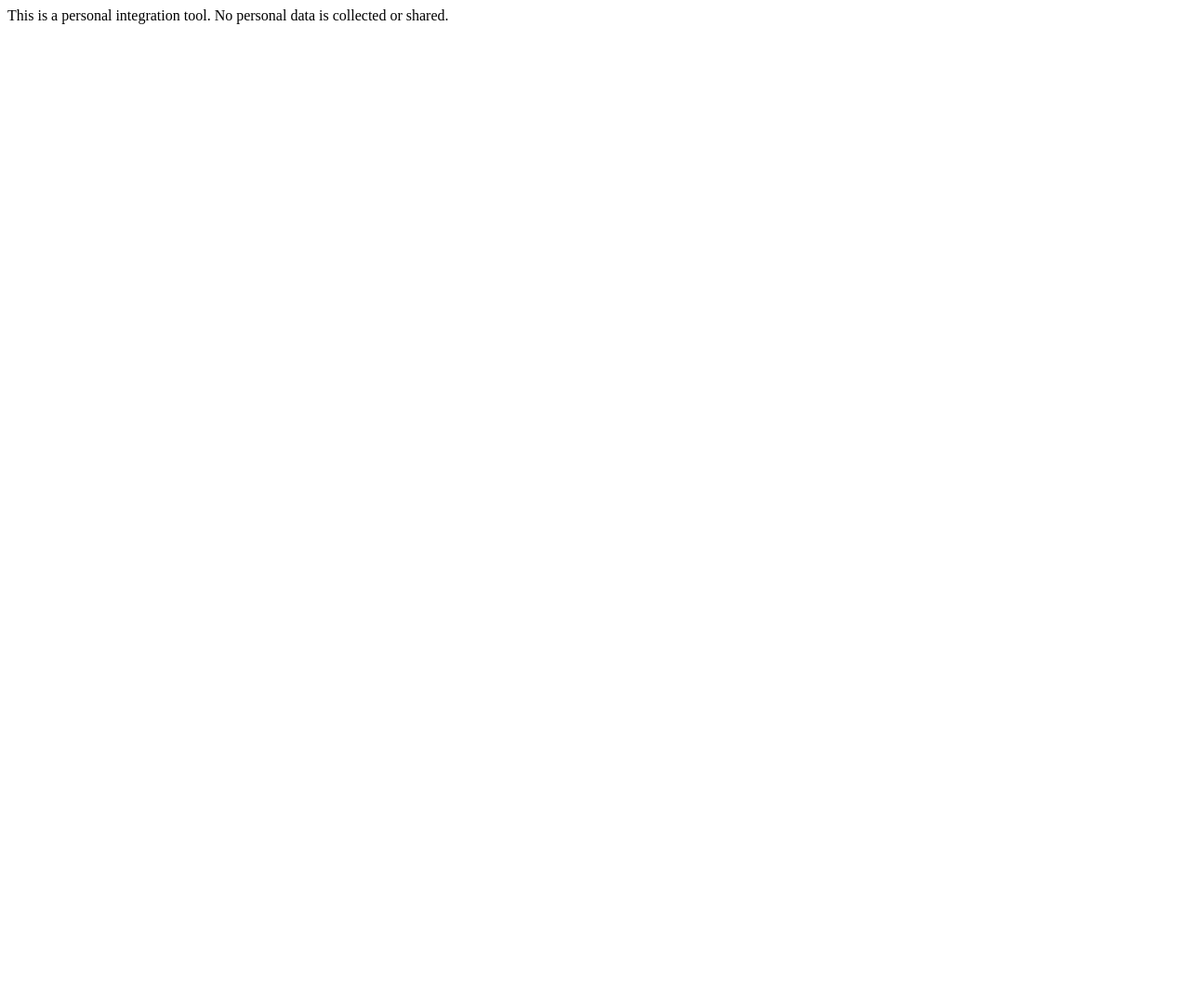
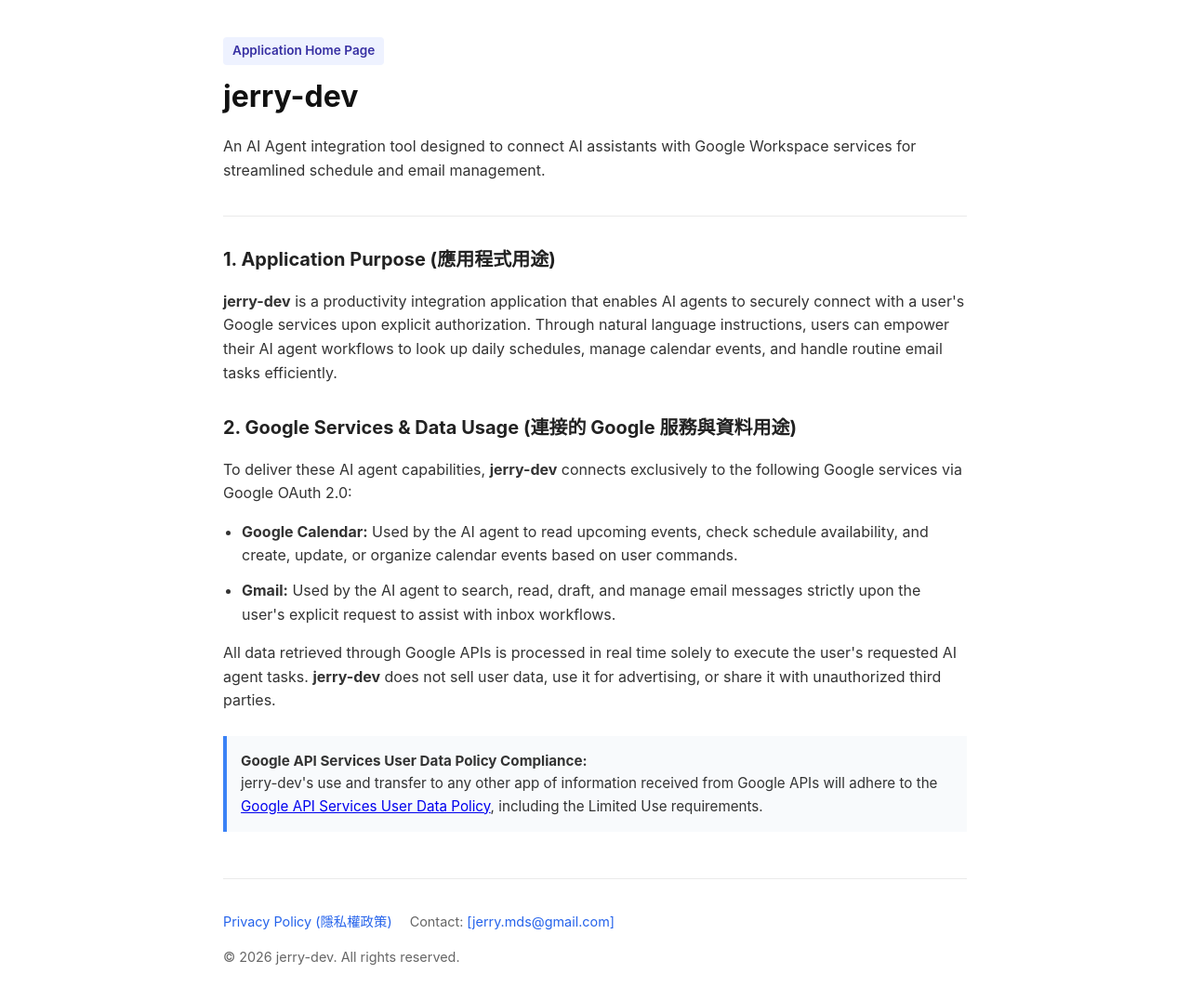
Before and after one commit to jerrymds/my-privacy, a plain HTML site: page index.html in a window 1280 px wide. Shown: the whole page at 93% size. Before the commit the page ends 800 px from the top, so only its background shows below. Drawn offline with Linux system fonts and the light colour scheme.

Commit message:
Revise index.html for jerry-dev application
Updated the HTML structure, added metadata, and improved content for the jerry-dev application.

```diff
--- a/index.html
+++ b/index.html
@@ -1,8 +1,68 @@
-<html>
-  <head>
-    <meta name="google-site-verification" content="XMdAApquWvfUfF5CYuIqDPlB7iYRP8B_oBKfu9Gf10Q" />
-  </head>
-  <body>
-    This is a personal integration tool. No personal data is collected or shared.
-  </body>
+<!DOCTYPE html>
+<html lang="en">
+<head>
+    <meta charset="UTF-8">
+    <meta name="viewport" content="width=device-width, initial-scale=1.0">
+    <!-- 與 Google Cloud OAuth 同意畫面的 App Name 完全一致 -->
+    <title>jerry-dev</title>
+    <style>
+        body { font-family: -apple-system, BlinkMacSystemFont, "Segoe UI", Roboto, sans-serif; line-height: 1.6; color: #333; max-width: 800px; margin: 0 auto; padding: 40px 20px; }
+        header { border-bottom: 1px solid #eaeaea; padding-bottom: 20px; margin-bottom: 30px; }
+        h1 { margin: 0 0 10px 0; color: #111; }
+        h2 { color: #222; margin-top: 30px; font-size: 1.25rem; }
+        .badge { display: inline-block; background: #eef2ff; color: #3730a3; padding: 4px 10px; border-radius: 4px; font-size: 0.85rem; font-weight: 600; margin-bottom: 8px; }
+        ul { padding-left: 20px; }
+        li { margin-bottom: 12px; }
+        .notice { background: #f8fafc; border-left: 4px solid #3b82f6; padding: 15px; margin: 25px 0; font-size: 0.95rem; }
+        footer { margin-top: 50px; padding-top: 20px; border-top: 1px solid #eaeaea; font-size: 0.9rem; color: #666; }
+        footer a { color: #2563eb; text-decoration: none; margin-right: 15px; }
+    </style>
+</head>
+<body>
+
+    <header>
+        <span class="badge">Application Home Page</span>
+        <h1>jerry-dev</h1>
+        <p>An AI Agent integration tool designed to connect AI assistants with Google Workspace services for streamlined schedule and email management.</p>
+    </header>
+
+    <main>
+        <h2>1. Application Purpose (應用程式用途)</h2>
+        <p>
+            <strong>jerry-dev</strong> is a productivity integration application that enables AI agents to securely connect with a user's Google services upon explicit authorization. Through natural language instructions, users can empower their AI agent workflows to look up daily schedules, manage calendar events, and handle routine email tasks efficiently.
+        </p>
+
+        <h2>2. Google Services &amp; Data Usage (連接的 Google 服務與資料用途)</h2>
+        <p>
+            To deliver these AI agent capabilities, <strong>jerry-dev</strong> connects exclusively to the following Google services via Google OAuth 2.0:
+        </p>
+        <ul>
+            <li>
+                <strong>Google Calendar:</strong> Used by the AI agent to read upcoming events, check schedule availability, and create, update, or organize calendar events based on user commands.
+            </li>
+            <li>
+                <strong>Gmail:</strong> Used by the AI agent to search, read, draft, and manage email messages strictly upon the user's explicit request to assist with inbox workflows.
+            </li>
+        </ul>
+        <p>
+            All data retrieved through Google APIs is processed in real time solely to execute the user's requested AI agent tasks. <strong>jerry-dev</strong> does not sell user data, use it for advertising, or share it with unauthorized third parties.
+        </p>
+
+        <div class="notice">
+            <strong>Google API Services User Data Policy Compliance:</strong><br>
+            jerry-dev's use and transfer to any other app of information received from Google APIs will adhere to the
+            <a href="https://developers.google.com/terms/api-services-user-data-policy" target="_blank" rel="noopener">Google API Services User Data Policy</a>,
+            including the Limited Use requirements.
+        </div>
+    </main>
+
+    <footer>
+        <p>
+            <a href="https://jerrymds.github.io/my-privacy/">Privacy Policy (隱私權政策)</a>
+            <span>Contact: <a href="mailto:[jerry.mds@gmail.com]">[jerry.mds@gmail.com]</a></span>
+        </p>
+        <p>&copy; 2026 jerry-dev. All rights reserved.</p>
+    </footer>
+
+</body>
 </html>
```
